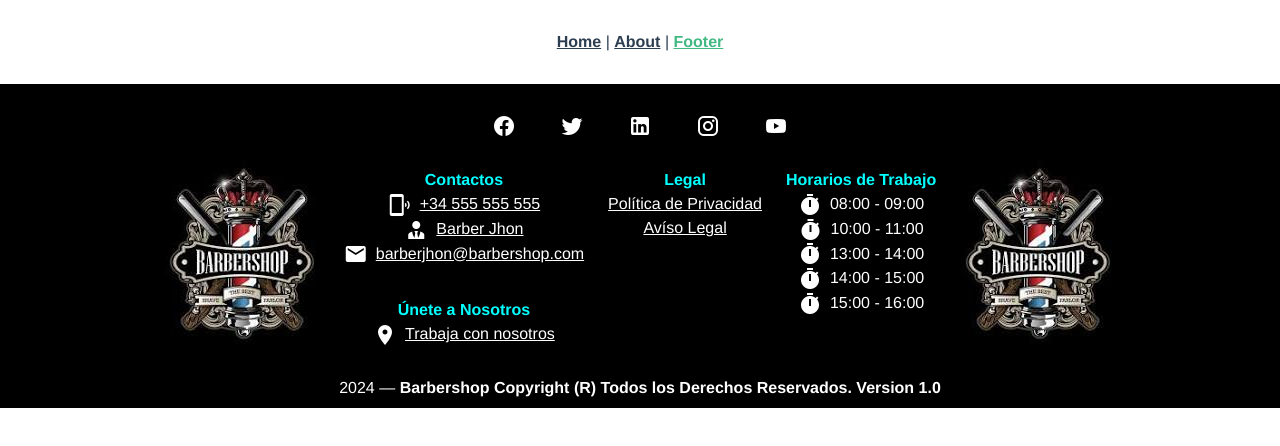
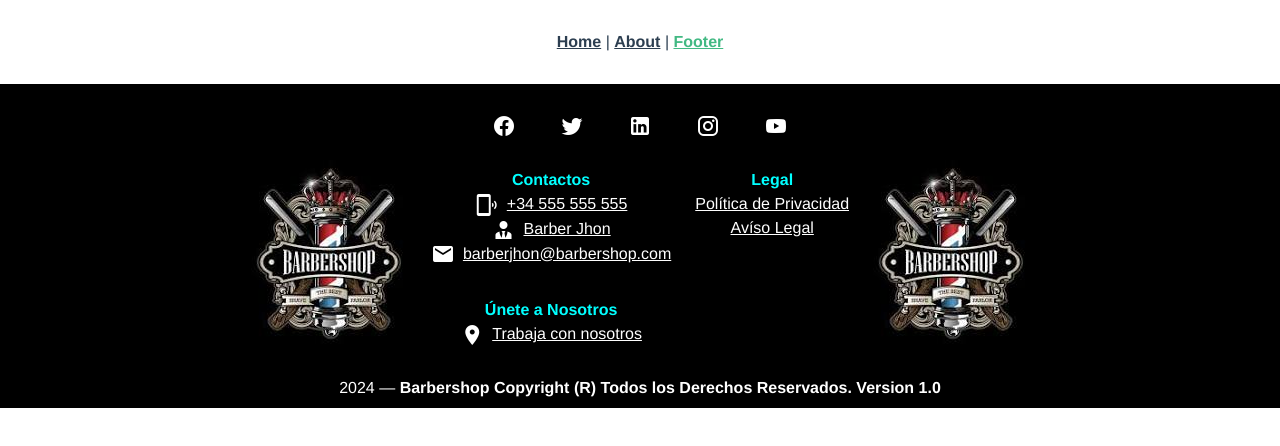
Before and after one commit to Innavoj/barbershop, a Vue app in the folder ademass-front/: page /footer in a window 1280 px wide. Shown: the top 446 px of the page. Built offline with nearby package versions, Linux system fonts and the light colour scheme.

Commit message:
eliminado los horarios del footer

```diff
--- a/ademass-front/src/layouts/default/Footer.vue
+++ b/ademass-front/src/layouts/default/Footer.vue
@@ -45,24 +45,7 @@
           <a href="#" class="text-white">Política de Privacidad</a>
           <a href="#" class="text-white">Avíso Legal</a>
         </div>
-        <div class="pt-2 ml-6 d-flex flex-column">
-          <p><strong>Horarios de Trabajo</strong></p>
-          <a class="text-white"
-            ><v-icon icon="mdi-timer" class="mr-2" />08:00 - 09:00</a
-          >
-          <a class="text-white"
-            ><v-icon icon="mdi-timer" class="mr-2" />10:00 - 11:00</a
-          >
-          <a class="text-white"
-            ><v-icon icon="mdi-timer" class="mr-2" />13:00 - 14:00</a
-          >
-          <a class="text-white"
-            ><v-icon icon="mdi-timer" class="mr-2" />14:00 - 15:00</a
-          >
-          <a class="text-white"
-            ><v-icon icon="mdi-timer" class="mr-2" />15:00 - 16:00</a
-          >
-        </div>
+
         <div class="imagen">
           <img src="@/assets/barbershop1.jpg" />
         </div>
```
